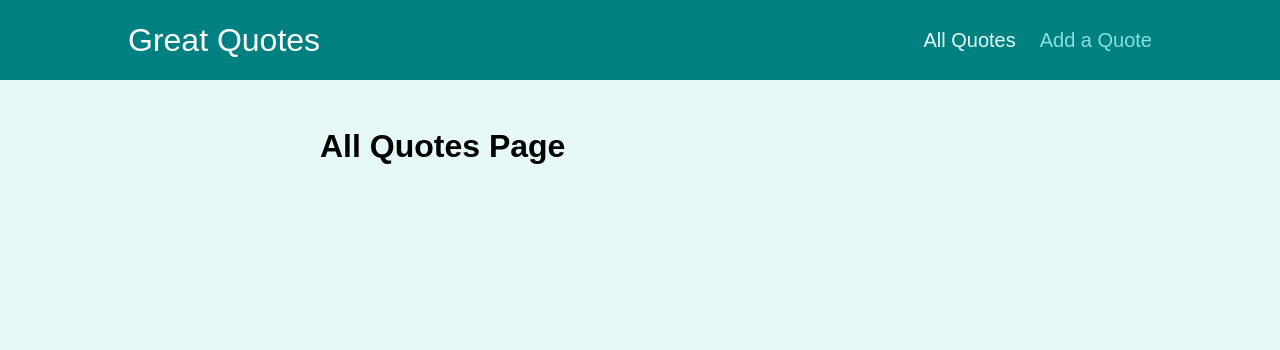
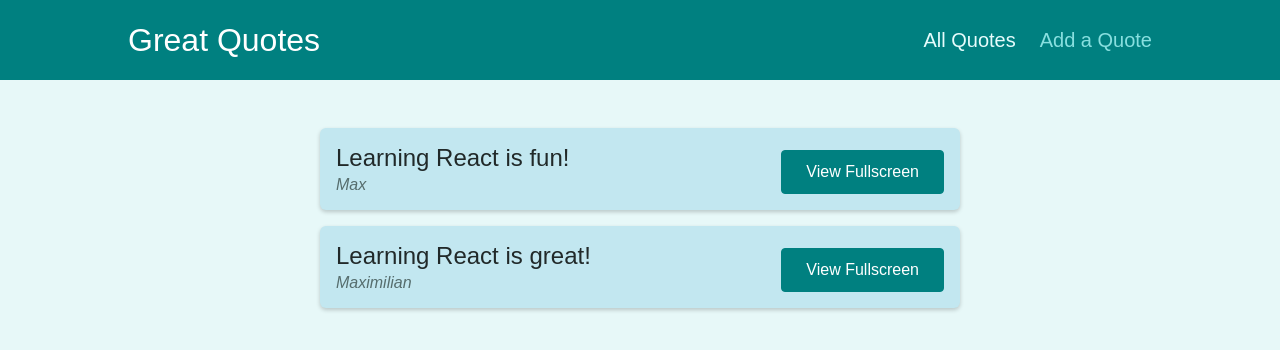
Before and after one commit to wkberezowski/quote-app, a React (Create React App) app: page /quotes in a window 1280 px wide. Shown: the top 350 px of the page. Built offline with nearby package versions, Linux system fonts and the light colour scheme.

Commit message:
added dummy data and outputting

```diff
--- a/src/App.js
+++ b/src/App.js
@@ -1,7 +1,8 @@
 import { Route, Switch, Redirect } from 'react-router-dom';
+
 import AllQuotes from './pages/AllQuotes';
+import QuoteDetail from './pages/QuoteDetail';
 import NewQuote from './pages/NewQuote';
-import QuoteDetail from './pages/QuoteDetail';
 import Layout from './components/layout/Layout';
 
 function App() {
--- a/src/components/layout/Layout.js
+++ b/src/components/layout/Layout.js
@@ -1,12 +1,14 @@
+import { Fragment } from 'react';
+
 import classes from './Layout.module.css';
 import MainNavigation from './MainNavigation';
 
 const Layout = (props) => {
   return (
-    <>
+    <Fragment>
       <MainNavigation />
       <main className={classes.main}>{props.children}</main>
-    </>
+    </Fragment>
   );
 };
 
--- a/src/components/layout/MainNavigation.js
+++ b/src/components/layout/MainNavigation.js
@@ -1,4 +1,5 @@
 import { NavLink } from 'react-router-dom';
+
 import classes from './MainNavigation.module.css';
 
 const MainNavigation = () => {
@@ -13,7 +14,7 @@ const MainNavigation = () => {
             </NavLink>
           </li>
           <li>
-            <NavLink to='/new-quotes' activeClassName={classes.active}>
+            <NavLink to='/new-quote' activeClassName={classes.active}>
               Add a Quote
             </NavLink>
           </li>
--- a/src/components/quotes/QuoteForm.js
+++ b/src/components/quotes/QuoteForm.js
@@ -1,7 +1,7 @@
 import { useRef } from 'react';
 
-import Card from '../ui/Card';
-import LoadingSpinner from '../ui/LoadingSpinner';
+import Card from '../UI/Card';
+import LoadingSpinner from '../UI/LoadingSpinner';
 import classes from './QuoteForm.module.css';
 
 const QuoteForm = (props) => {
--- a/src/components/quotes/QuoteItem.js
+++ b/src/components/quotes/QuoteItem.js
@@ -1,3 +1,4 @@
+import { Link } from 'react-router-dom';
 import classes from './QuoteItem.module.css';
 
 const QuoteItem = (props) => {
@@ -9,9 +10,9 @@ const QuoteItem = (props) => {
         </blockquote>
         <figcaption>{props.author}</figcaption>
       </figure>
-      <a className='btn'>
+      <Link className='btn' to={`/quotes/${props.id}`}>
         View Fullscreen
-      </a>
+      </Link>
     </li>
   );
 };
--- a/src/pages/AllQuotes.js
+++ b/src/pages/AllQuotes.js
@@ -1,5 +1,12 @@
+import QuoteList from '../components/quotes/QuoteList';
+
+const DUMMY_QUOTES = [
+  { id: 'q1', author: 'Max', text: 'Learning React is fun!' },
+  { id: 'q2', author: 'Maximilian', text: 'Learning React is great!' },
+];
+
 const AllQuotes = () => {
-  return <h1>All Quotes Page</h1>;
+  return <QuoteList quotes={DUMMY_QUOTES} />
 };
 
 export default AllQuotes;
--- a/src/pages/NewQuote.js
+++ b/src/pages/NewQuote.js
@@ -1,5 +1,11 @@
+import QuoteForm from '../components/quotes/QuoteForm';
+
 const NewQuote = () => {
-  return <h1>New Quotes Page</h1>;
+  const addQuoteHandler = (quoteData) => {
+    console.log(quoteData);
+  };
+
+  return <QuoteForm onAddQuote={addQuoteHandler} />;
 };
 
 export default NewQuote;
--- a/src/pages/QuoteDetail.js
+++ b/src/pages/QuoteDetail.js
@@ -1,16 +1,32 @@
+import { Fragment } from 'react';
 import { useParams, Route } from 'react-router-dom';
+
 import Comments from '../components/comments/Comments';
+import HighlightedQuote from '../components/quotes/HighlightedQuote';
+
+const DUMMY_QUOTES = [
+  { id: 'q1', author: 'Max', text: 'Learning React is fun!' },
+  { id: 'q2', author: 'Maximilian', text: 'Learning React is great!' },
+];
 
 const QuoteDetail = () => {
   const params = useParams();
+
+  const quote = DUMMY_QUOTES.find((quote) => quote.id === params.qouteId);
+
+  if (!quote) {
+    return <p>No quote found</p>;
+  }
+
   return (
-    <>
-      <h1> Quotes Detail Page</h1>
+    <Fragment>
+      <HighlightedQuote text={quote.text} author={quote.author} />
+      <h1>Quote Detail Page</h1>
       <p>{params.quoteId}</p>
       <Route path={`/quotes/${params.quoteId}/comments`}>
         <Comments />
       </Route>
-    </>
+    </Fragment>
   );
 };
 
```
Also changed, not shown: src/pages/NotFound.js (added, +9 -0 lines).
